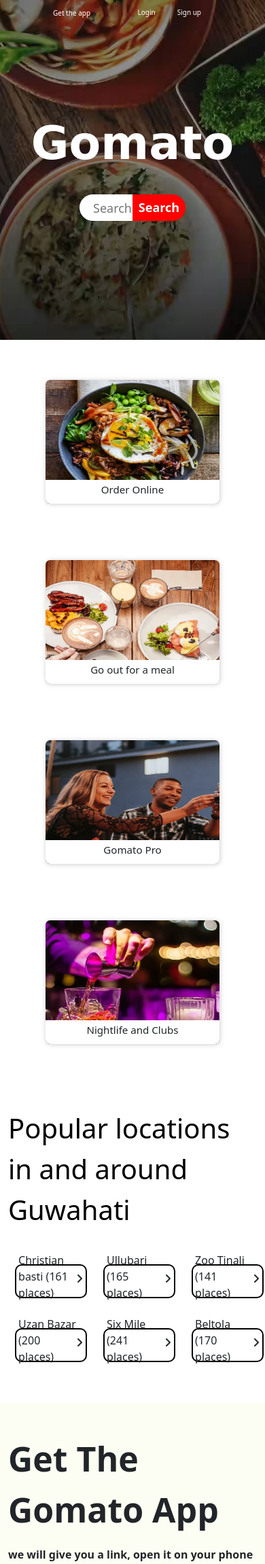
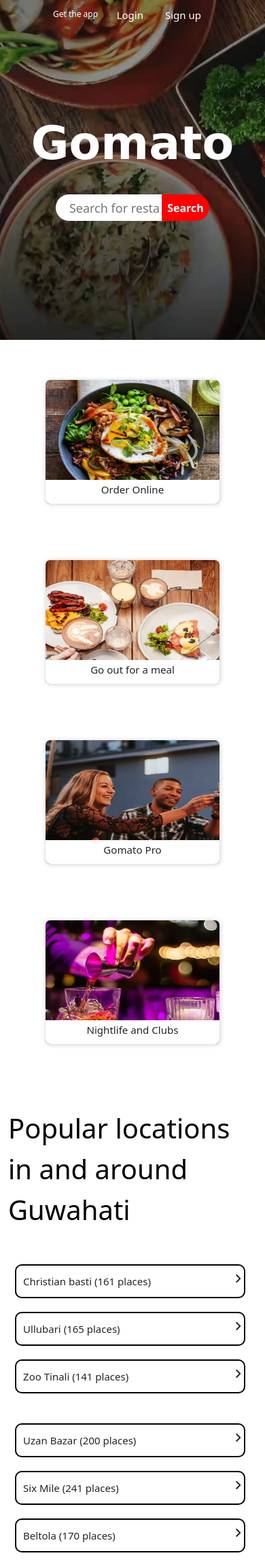
Before and after one commit to AdarshSonar2012/Gomato, a PHP site: page / in a window 390 px wide. Shown: the top 2301 px of the page at 68% size. Run offline with PHP 8.4, Linux system fonts and the light colour scheme; some libraries are stand-ins or nearby versions.

Commit message:
Update style.css

```diff
--- a/style.css
+++ b/style.css
@@ -96,7 +96,6 @@
             border-top-right-radius: 20px;
             border-bottom-right-radius: 20px;
             font-weight: bold;
-            font-size: 20px;
         }
         #second-section{
             margin-top: 20px;
@@ -112,7 +111,6 @@
             overflow: hidden;
             transition:box-shadow 0.3s;
             transform: scale(1);
-
         }
         .card:hover{
             box-shadow: 1px 1px 10px #000;
@@ -120,6 +118,7 @@
             transform: scale(1.1);
         }
         .card-bottom{
+            font-size: 16px;
             position: absolute;
             background-color: white;
             height: 50px;
@@ -149,8 +148,9 @@
             box-shadow: 1px 1px 5px #ccc;
         }
         .name{
-            margin-top: 2%;
+            margin: 0;
             margin-left: 3%;
+            font-size: 15px;
         }
         .fas{
             margin-top: 8px;
@@ -204,22 +204,18 @@
             padding-left: 30px;
             padding-right: 30px;
         }
-        @media only screen and (max-width:450px){
+
+        @media only screen and (max-width:768px){
+            #header-img{
+                position: top;
+                width: 100vw;
+                height: 500px;
+                background-image: linear-gradient(to right, rgba(0, 0, 0, 0.075),rgba(0, 0, 0, 0.034)), url('headerimage2.avif');
+                background-position: center;
+                background-repeat: no-repeat;
+                background-size: cover;
+            }
             .locations-div{
-                display: block;
-                width: 100%;
-                height: 50px;
-                padding: right 10px;
-            }
-        }
-        @media only screen and (max-width:600px){
-            .locations-div{
-                display: block;
-            }
-        }
-        @media only screen and (max-width:768px){
-            .locations-div{
-                display: block;
                 margin: 10px;
             }
             .card{
@@ -233,31 +229,37 @@
             .nav-menu{
                 display: block;
                 font-size: 5px;
+                padding: 0;
+                border: 0;
+                margin: 0;
             }
             .nav-menu p.signup{
                 display: block;
-                font-size: 10px;
+                font-size: 15px;
             }
             .nav-menu p.login{
                 display: block;
-                font-size: 10px;
+                font-size: 15px;
             }
             .nav-menu p.addrestaurant{
                 display: none;
-                font-size: 10px;
+                font-size: 15px;
             }
             .nav-menu p.app{
                 margin-top: 12px;
-                font-size: 10px;
+                font-size: 12px;
             }
             .appimage{
                 display: none;
             }
             .footer{
-                display: block;
+                align-items: center;
+            }
+            .footernobullets{
+                align-items: center;
             }
             .searchbox{
-                width: 20vw;
+                width: 40vw;
                 height: 10vw;
                 background-color: white;
                 border: none;
@@ -269,17 +271,33 @@
                 font-size: 18px;
             }
             .search-btn{
-                width: 20vw;
+                width: 18vw;
                 background-color: red;
                 color: white;
                 border: none;
                 border-top-right-radius: 20px;
                 border-bottom-right-radius: 20px;
                 font-weight: bold;
-                font-size: 18px;
             }
             .downloadbtn{
                 width: 30%;
             }
+            .card-bottom{
+                font-size: 16px;
+            }
+
+        }
+        @media only screen and (max-width:450px){
+            .locations-div{
+                display: block;
+                width: 87vw;
+                height: 50px;
+                padding: right 10px;
+            }
+        }
+        @media only screen and (max-width:600px){
+            .footer{
+                display: block;
+            }
         }
     </style>
```
